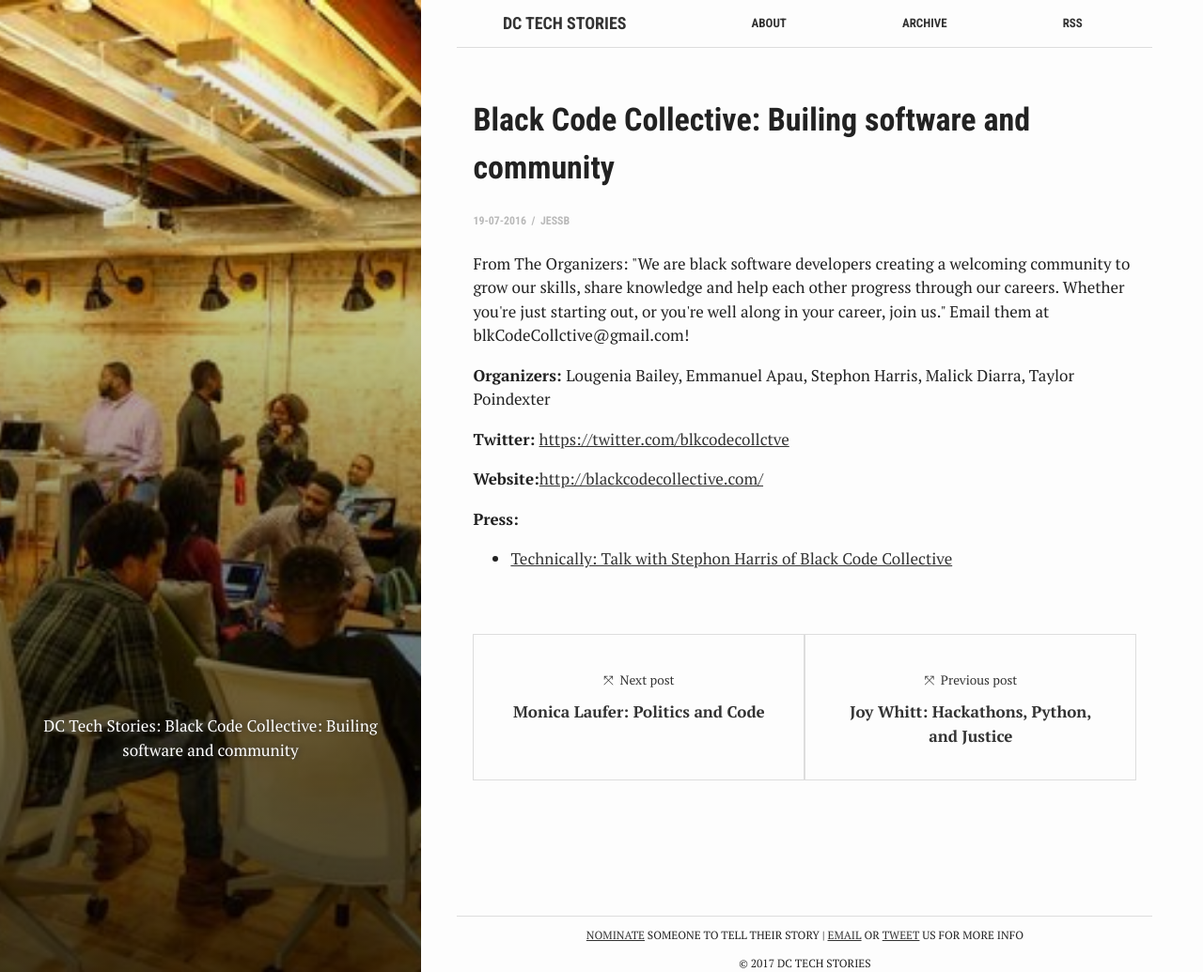
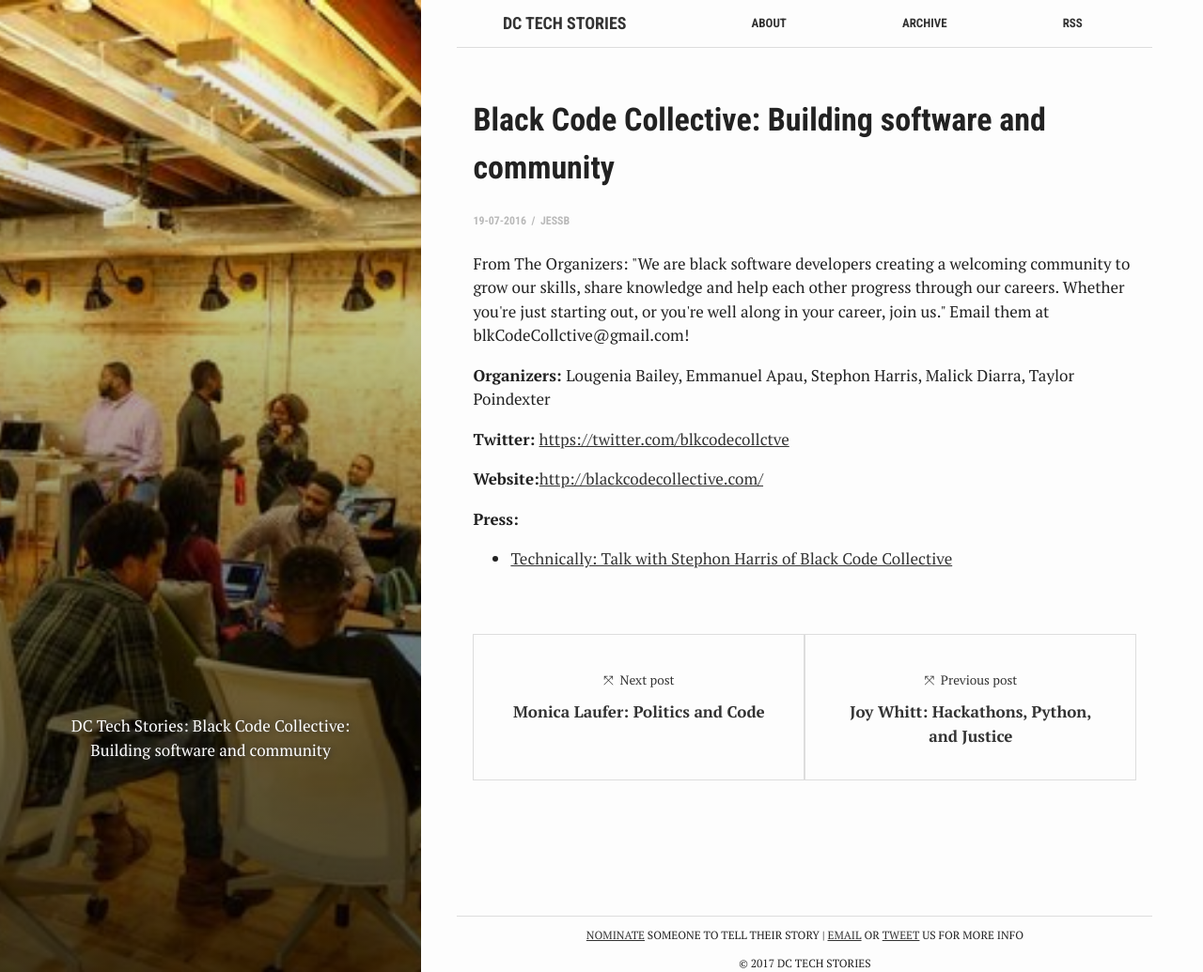
Before and after one commit to sirjessthebrave/dctechstories, a Jekyll site: the page built from _posts/2016-07-19-bcc.md, in a window 1280 px wide and 1035 px high. Shown: the whole window at 94% size. Built offline with Jekyll 4.4.1, drawn with Linux system fonts in a browser that asks for light colours.

Commit message:
spelling

```diff
--- a/_posts/2016-07-19-bcc.md
+++ b/_posts/2016-07-19-bcc.md
@@ -1,9 +1,9 @@
 ---
 bg: "bcc.png"
 layout: post
-title:  "Black Code Collective: Builing software and community"
+title:  "Black Code Collective: Building software and community"
 crawlertitle: "DC Tech Stories: Black Code Collective"
-summary: "DC Tech Stories: Black Code Collective: Builing software and community"
+summary: "DC Tech Stories: Black Code Collective: Building software and community"
 date:   2016-07-19 20:09:47 +0700
 categories: posts
 tags: ['']
```
